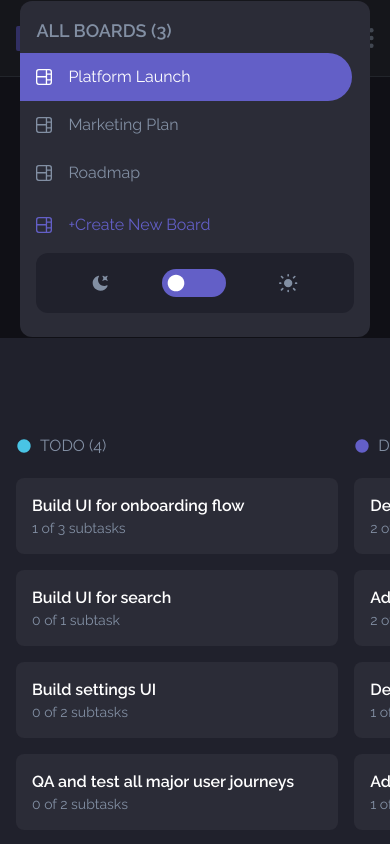
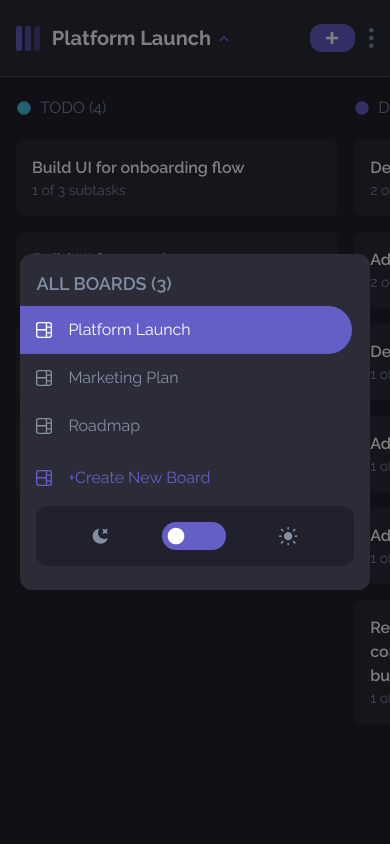
Before and after one commit to Paienobe/Kanban-manager, a React (Create React App) app: page / in a window 390 px wide. Both pictures are taken after a click on the element "Platform Launch". Shown: the top 844 px of the page. Built offline with nearby package versions, Linux system fonts and the light colour scheme.

Commit message:
ui tweaks

```diff
--- a/src/components/AllBoardsModal/AllBoardsModal.tsx
+++ b/src/components/AllBoardsModal/AllBoardsModal.tsx
@@ -26,8 +26,9 @@
   return (
     <div
       className={`fixed ${
-        hideSidebar ? "md:static hide_sidebar" : "md:static show_sidebar"
-      }  md:max-h-[100%] md:min-h-[100%] md:mt-auto mggggd:min-w-[40%] md:min-w-[320px] md:max-w-[320px] top-0 bottom-0 left-0 right-0 flex items-center justify-center md:items-start md:pt-0 bg-black bg-opacity-50 md:bg-white md:dark:bg-darkTiles border border-transparent md:border-r-subtextColor md:border-opacity-30 box-border`}
+        isLarge &&
+        (hideSidebar ? "md:static hide_sidebar" : "md:static show_sidebar")
+      }  md:max-h-[100%] md:min-h-[100%] md:mt-auto md:min-w-[320px] md:max-w-[320px] top-0 bottom-0 left-0 right-0 flex items-center justify-center md:items-start md:pt-0 bg-black bg-opacity-50 md:bg-white md:dark:bg-darkTiles border border-transparent md:border-r-subtextColor md:border-opacity-30 box-border`}
       onClick={(e) =>
         detectOutsideClick(e, modalRef, showBoardsModal, setShowBoardsModal)
       }
--- a/src/components/Navbar/Navbar.tsx
+++ b/src/components/Navbar/Navbar.tsx
@@ -65,7 +65,7 @@
           <img src={mobileLogo} alt="" />
         </div>
 
-        <div className="hidden md:block w-[320px] max-w-[320px] border border-transparent border-r-subtextColor border-opacity-30 py-8 px-4">
+        <div className="hidden md:block min-w-[320px] max-w-[320px] border border-transparent border-r-subtextColor border-opacity-30 py-8 px-4">
           <img src={desktopLogo} alt="" />
         </div>
       </>
```
